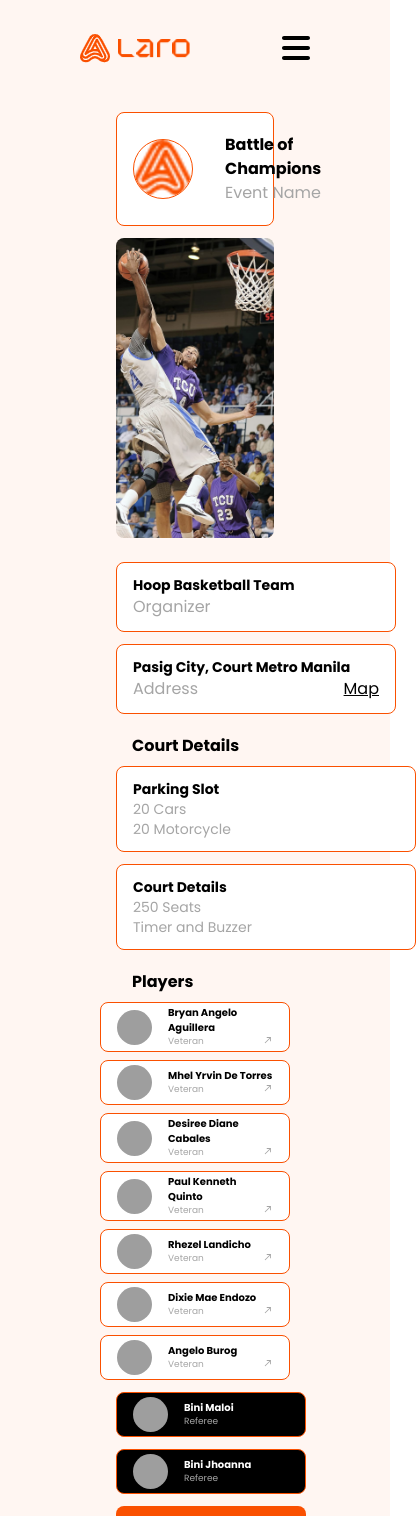
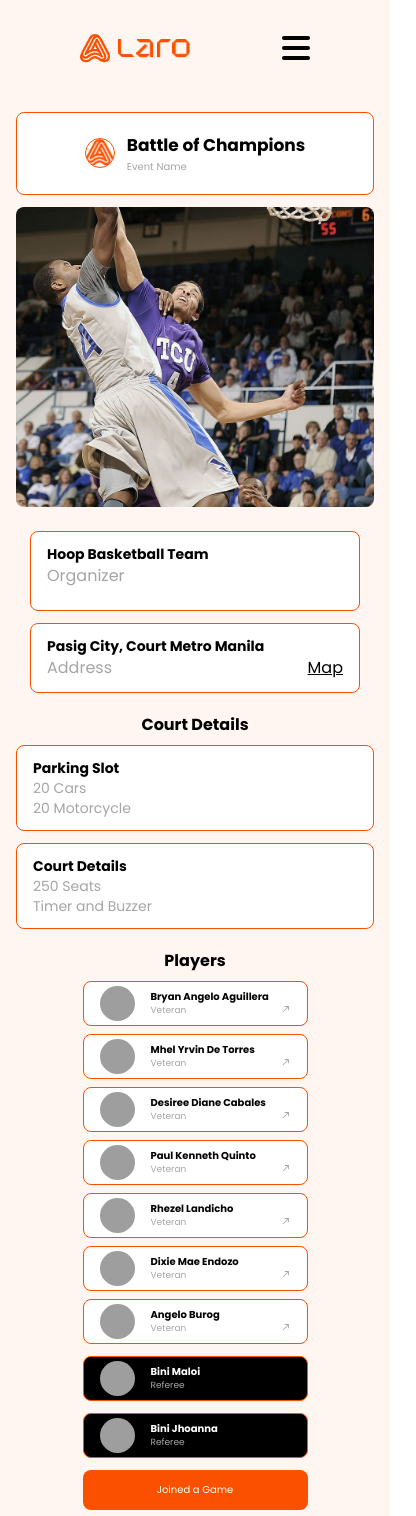
Before and after one commit to novice-is-me/Laro-App, a React (Vite) app: page /about in a window 390 px wide. Shown: the top 1516 px of the page, 416 px wide, since content can reach past the window. Built offline with nearby package versions, Linux system fonts and the light colour scheme; grey boxes are pictures that could not be loaded; a web font is replaced by a local one.

Commit message:
JoinViewActiveMatch 100%

```diff
--- a/src/card/PlayersCard.jsx
+++ b/src/card/PlayersCard.jsx
@@ -4,7 +4,7 @@ import { NorthEast } from '@mui/icons-material';
 
 const PlayersCard = ({ player }) => {
     return (
-        <div className='w-[190px] max-h-[50px] font-Poppins bg-[#ffffff] rounded-lg border-orange border-[1px] px-4 py-1 flex items-center gap-4'>
+        <div className='w-[225px] max-h-[50px] font-Poppins bg-[#ffffff] rounded-lg border-orange border-[1px] px-4 py-1 flex items-center gap-4'>
             <img src={person} alt="" className='w-[35px] h-[35px] rounded-[100%] object-cover ' />
             <div className='flex flex-1 flex-col relative'>
                 <p className='font-bold text-[10px]'>{player.name}</p>
--- a/src/card/RefereeCard.jsx
+++ b/src/card/RefereeCard.jsx
@@ -3,7 +3,7 @@ import person from '../assets/Active Match/player3.jpg'
 
 const RefereeCard = ({ referee }) => {
     return (
-        <div className='w-[190px] min-h-[40px] font-Poppins text-[#ffffff] bg-black rounded-lg border-orange border-[1px] px-4 py-1 flex items-center gap-4 mx-auto'>
+        <div className='w-[225px] min-h-[40px] font-Poppins text-[#ffffff] bg-black rounded-lg border-orange border-[1px] px-4 py-1 flex items-center gap-4 mx-auto'>
             <img src={person} alt="" className='w-[35px] h-[35px] rounded-[100%] object-cover ' />
             <div>
                 <p className='font-bold text-[10px]'>{referee.name}</p>
--- a/src/pages/JoinViewActiveMatches.jsx
+++ b/src/pages/JoinViewActiveMatches.jsx
@@ -6,14 +6,14 @@ import { PlayersData, RefereesData } from '../constant/ActiveMatchData'
 
 const JoinViewActiveMatches = () => {
     return (
-        <div className='bg-bgColor w-full box-border flex font-Poppins px-9 gap-6 py-4 lg:flex-col '>
-            <div className='flex-[40%] pl-20 lg:pr-20'>
+        <div className='bg-bgColor w-full box-border flex font-Poppins px-9 gap-6 py-4 lg:flex-col lg:px-20 xsm:px-4'>
+            <div className='flex-[40%] sm:pl-0 sm:pr-0 pl-20 lg:pl-0 '>
                 {/* left */}
                 <div className='w-full'>
-                    <div className='border-orange border-[1px] rounded-lg bg-[#ffffff] flex items-center px-4 py-5 mb-3'>
-                        <img src="src/assets/icon.png" alt="" className='rounded-[50%] object-cover border-[1px] border-orange w-[60px] h-[60px]' />
-                        <div className='font ml-8'>
-                            <h1 className='font font-bold'>Battle of Champions</h1>
+                    <div className='max-w-full border-orange border-[1px] rounded-lg bg-[#ffffff] flex items-center px-4 py-5 mb-3 xsm:justify-center'>
+                        <img src="src/assets/icon.png" alt="" className='rounded-[50%] object-cover border-[1px] border-orange w-[60px] h-[60px] xl:w-[30px] xl:h-[30px]' />
+                        <div className='font ml-8 xl:text-[10px] xl:ml-3'>
+                            <h1 className='font font-bold lg:text-[17px]'>Battle of Champions</h1>
                             <p className='text-gray'>Event Name</p>
                         </div>
                     </div>
@@ -22,15 +22,16 @@ const JoinViewActiveMatches = () => {
 
             </div>
 
-            <div className='flex-[60%] pr-36 lg:px-20 '>
+            <div className='flex-[60%] sm:p-0 pr-20 lg:pr-0'>
                 {/* right */}
                 <div className='flex w-full justify-between mb-2 md:flex-col'>
-                    <div className='w-[280px] bg-[#ffffff] rounded-lg border-orange border-[1px] px-4 py-3 lg:mx-auto mb-3'>
+
+                    <div className='min-w-[330px] min-h-[80px] bg-[#ffffff] rounded-lg border-orange border-[1px] pl-4 py-3 lg:mx-auto mb-3'>
                         <h1 className='font-bold text-sm'>Hoop Basketball Team</h1>
                         <p className=' text-gray'>Organizer</p>
                     </div>
 
-                    <div className='w-[280px] bg-[#ffffff] rounded-lg border-orange border-[1px] px-4 py-3 lg:mx-auto mb-3'>
+                    <div className='min-w-[330px] bg-[#ffffff] rounded-lg border-orange border-[1px] px-4 py-3 lg:mx-auto mb-3'>
                         <h1 className='font-bold text-sm'>Pasig City, Court Metro Manila</h1>
                         <div className='flex justify-between'>
                             <p className=' text-gray flex-1'>Address</p>
@@ -39,16 +40,16 @@ const JoinViewActiveMatches = () => {
                     </div>
                 </div>
 
-                <p className='mb-2 font-bold pl-4'>Court Details</p>
+                <p className='mb-2 font-bold pl-4 md:pl-0 xsm:text-center'>Court Details</p>
 
-                <div className='flex justify-between mb-2 md:flex-col'>
-                    <div className='w-[300px] bg-[#ffffff] rounded-lg border-orange border-[1px] px-4 py-3 mx-auto mb-3 text-sm '>
+                <div className='flex justify-between mb-2 md:flex-col lg:justify-evenly'>
+                    <div className='min-w-[350px] bg-[#ffffff] rounded-lg border-orange border-[1px] px-4 py-3 mb-3 text-sm xsm:min-w-[300px]'>
                         <p className='font-bold'>Parking Slot</p>
                         <p className='text-gray'>20 Cars</p>
                         <p className='text-gray'>20 Motorcycle</p>
                     </div>
 
-                    <div className='w-[300px] bg-[#ffffff] rounded-lg border-orange border-[1px] px-4 py-3 mx-auto mb-3 text-sm'>
+                    <div className='min-w-[350px] bg-[#ffffff] rounded-lg border-orange border-[1px] px-4 py-3 mb-3 text-sm xsm:min-w-[300px]'>
                         <p className='font-bold'>Court Details</p>
                         <p className='text-gray'>250 Seats</p>
                         <p className='text-gray'>Timer and Buzzer</p>
@@ -57,16 +58,16 @@ const JoinViewActiveMatches = () => {
 
                 <p></p>
 
-                <p className='mb-2 font-bold pl-4'>Players</p>
+                <p className='mb-2 font-bold pl-4 md:pl-0 xsm:text-center'>Players</p>
                 <div className='flex gap-1 lg:flex-col'>
-                    <div className='w-[68%]  flex flex-row flex-wrap gap-x-2 justify-center lg:w-[100%]'>
+                    <div className='w-[66%]  flex flex-row flex-wrap gap-x-2 lg:w-[100%] lg:justify-center'>
                         {PlayersData.map(player => (
                             <div className='mb-2'>
                                 <PlayersCard key={player.id} player={player} />
                             </div>
                         ))}
                     </div>
-                    <div className='w-[32%] lg:w-[100%] flex justify-between flex-col'>
+                    <div className='w-[33%]  flex justify-between flex-col lg:w-[100%]'>
                         <div>
                             {RefereesData.map(referee => (
                                 <div className='mb-3'>
@@ -75,11 +76,11 @@ const JoinViewActiveMatches = () => {
                             ))}
                         </div>
                         <div className='mx-auto'>
-                            <div className='w-[190px] min-h-[40px] text-[10px] text-[#ffffff] bg-orange rounded-lg flex justify-center items-center mb-2'>
+                            <div className='w-[225px] min-h-[40px] text-[10px] text-[#ffffff] bg-orange rounded-lg flex justify-center items-center mb-2'>
                                 Joined a Game
                             </div>
 
-                            <div className='w-[190px] min-h-[40px] text-[10px] text-gray bg-[#ffffff] border-[1px] border-orange rounded-lg flex justify-center items-center mb-2 '>
+                            <div className='w-[225px] min-h-[40px] text-[10px] text-gray bg-[#ffffff] border-[1px] border-orange rounded-lg flex justify-center items-center mb-2 '>
                                 Invite a friend
                             </div>
                         </div>
```
